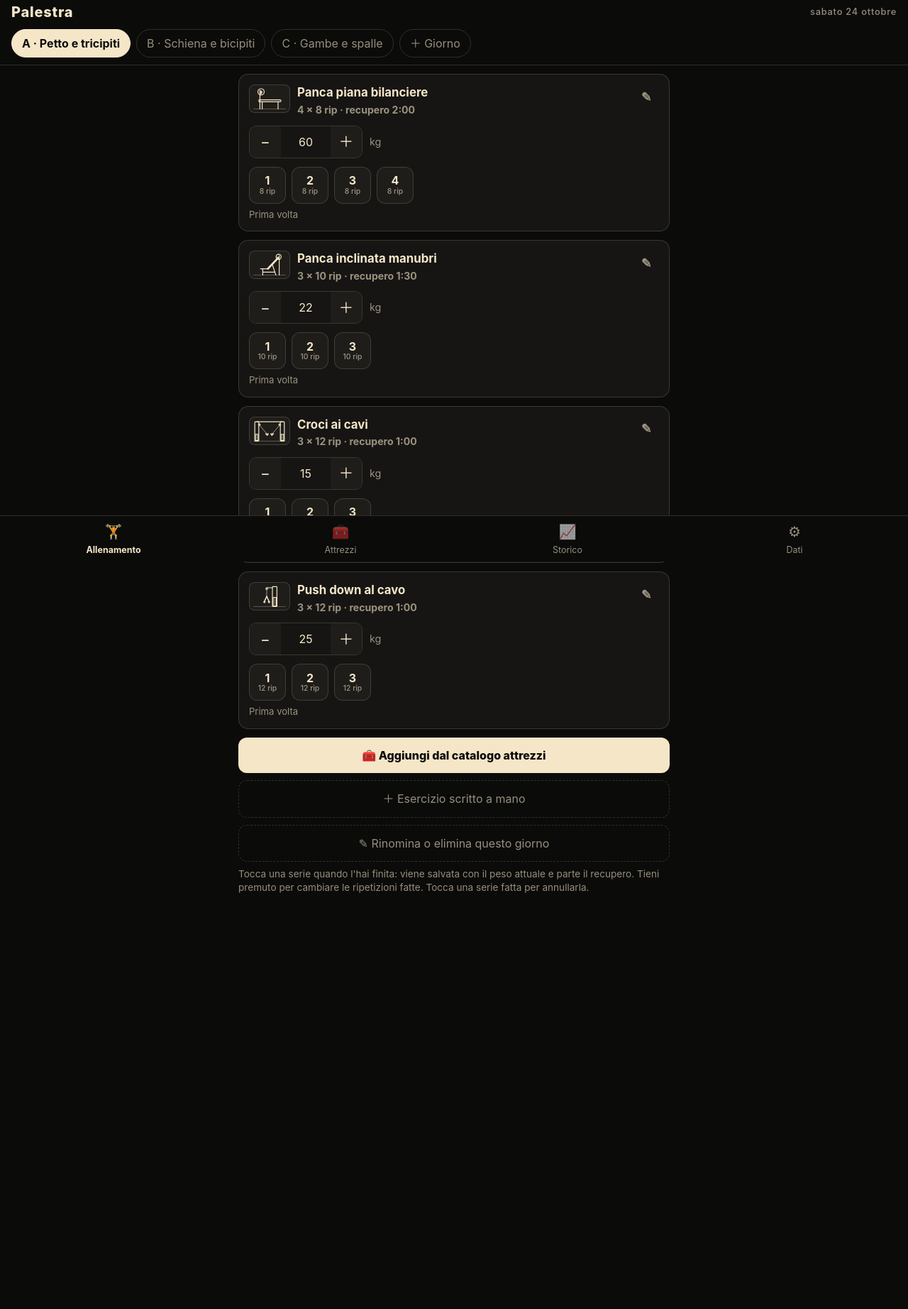
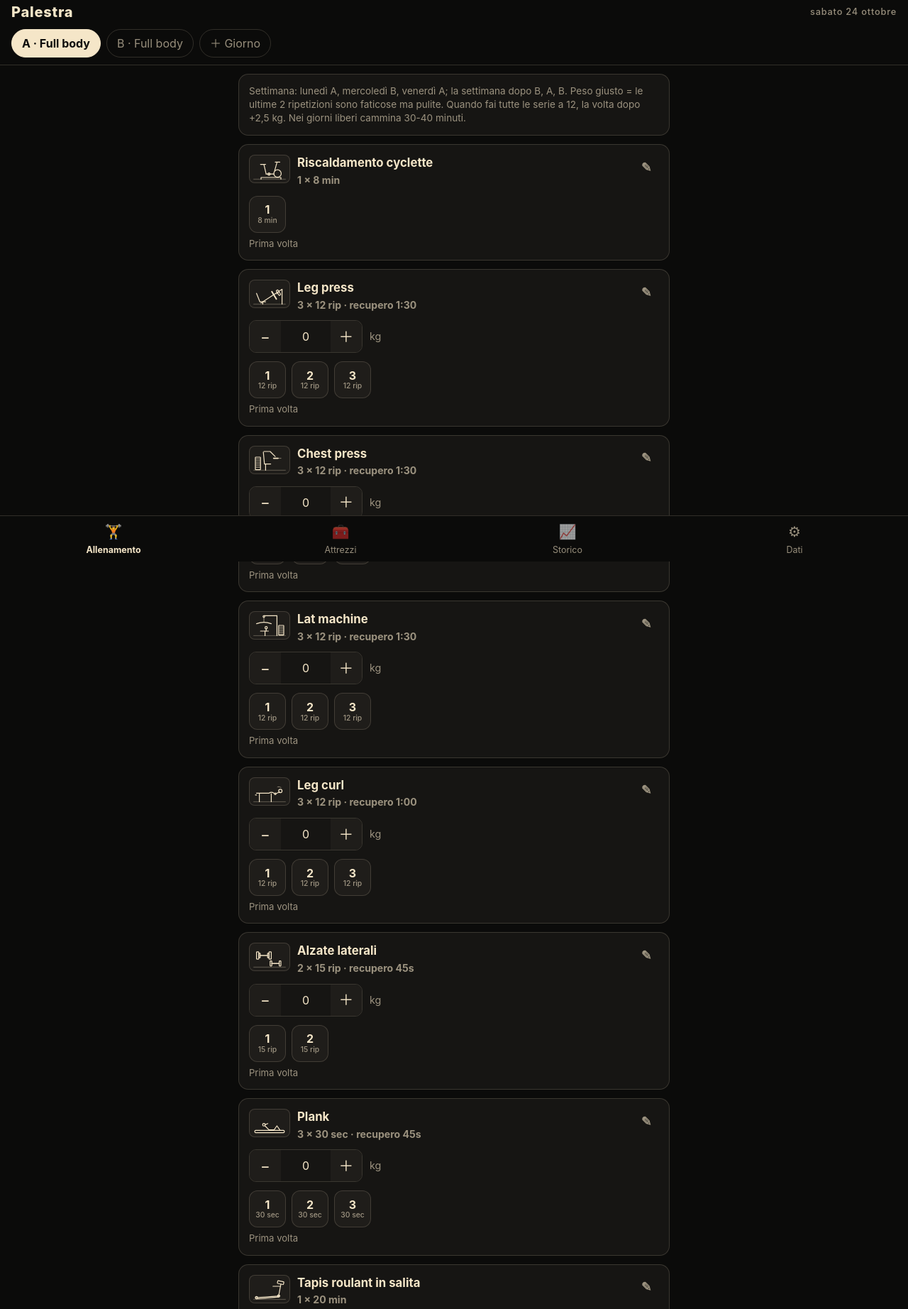
Before and after one commit to morenofx/stoicinkco, a plain HTML site: page palestra/index.html in a window 1280 px wide. Shown: the part 9-1853 px from the top of the page at 71% size. Before the commit the page ends 1441 px from the top, so only its background shows below. Drawn offline with Linux system fonts and the light colour scheme.

Commit message:
Palestra: scheda consigliata full body A/B per rimettersi in forma e dimagrire (pesi, cardio, nota settimana); si carica da sola se non ci sono allenamenti; SW v3
Co-Authored-By: Claude Opus 5.5 <noreply@anthropic.com>

```diff
--- a/palestra/index.html
+++ b/palestra/index.html
@@ -161,28 +161,45 @@
   const fmtDate = iso => new Date(iso + 'T12:00').toLocaleDateString('it-IT', { weekday: 'short', day: 'numeric', month: 'short' });
   const esc = s => String(s).replace(/[&<>"']/g, c => ({ '&': '&amp;', '<': '&lt;', '>': '&gt;', '"': '&quot;', "'": '&#39;' }[c]));
 
-  // scheda di partenza: Moreno la cambia dal telefono
-  const ex = (name, sets, reps, weight, rest) => ({ id: uid(), name, sets, reps, weight, rest });
-  const DEFAULT = () => ({
-    day: null,
-    days: [
-      { id: uid(), name: 'A · Petto e tricipiti', exercises: [
-        ex('Panca piana bilanciere', 4, 8, 60, 120), ex('Panca inclinata manubri', 3, 10, 22, 90),
-        ex('Croci ai cavi', 3, 12, 15, 60), ex('Push down al cavo', 3, 12, 25, 60) ] },
-      { id: uid(), name: 'B · Schiena e bicipiti', exercises: [
-        ex('Lat machine', 4, 10, 55, 90), ex('Rematore bilanciere', 4, 8, 50, 120),
-        ex('Pulley basso', 3, 12, 45, 60), ex('Curl manubri', 3, 10, 12, 60) ] },
-      { id: uid(), name: 'C · Gambe e spalle', exercises: [
-        ex('Squat', 4, 8, 70, 150), ex('Leg press', 3, 12, 140, 90),
-        ex('Lento avanti manubri', 3, 10, 16, 90), ex('Alzate laterali', 3, 15, 8, 45) ] }
-    ],
-    // log: { date: { exId: { name, sets: [{ reps, weight }] } } }
-    log: {}
-  });
+  // scheda di partenza: full body per rimettersi in forma e dimagrire, 3 volte a settimana.
+  // Moreno la cambia dal telefono. PLAN sale quando cambia la scheda consigliata.
+  const PLAN = 2;
+  const ex = (name, sets, reps, weight, rest, att, unit) => ({ id: uid(), name, sets, reps, weight, rest, ...(att ? { att } : {}), ...(unit ? { unit } : {}) });
+  const NOTE = 'Settimana: lunedì A, mercoledì B, venerdì A; la settimana dopo B, A, B. ' +
+    'Peso giusto = le ultime 2 ripetizioni sono faticose ma pulite. Quando fai tutte le serie a 12, la volta dopo +2,5 kg. ' +
+    'Nei giorni liberi cammina 30-40 minuti.';
+  const PLAN_DAYS = () => [
+    { id: uid(), name: 'A · Full body', note: NOTE, exercises: [
+      ex('Riscaldamento cyclette', 1, 8, 0, 0, 'cyclette', 'min'),
+      ex('Leg press', 3, 12, 0, 90, 'legpress'),
+      ex('Chest press', 3, 12, 0, 90, 'chestpress'),
+      ex('Lat machine', 3, 12, 0, 90, 'lat'),
+      ex('Leg curl', 3, 12, 0, 60, 'legcurl'),
+      ex('Alzate laterali', 2, 15, 0, 45, 'manubri'),
+      ex('Plank', 3, 30, 0, 45, 'tappetino', 'sec'),
+      ex('Tapis roulant in salita', 1, 20, 0, 0, 'tapis', 'min') ] },
+    { id: uid(), name: 'B · Full body', note: NOTE, exercises: [
+      ex('Riscaldamento tapis roulant', 1, 8, 0, 0, 'tapis', 'min'),
+      ex('Goblet squat', 3, 12, 0, 90, 'kettlebell'),
+      ex('Pulley basso', 3, 12, 0, 90, 'pulley'),
+      ex('Panca inclinata manubri', 3, 12, 0, 90, 'inclinata'),
+      ex('Shoulder press', 3, 12, 0, 60, 'shoulder'),
+      ex('Leg extension', 2, 15, 0, 60, 'legext'),
+      ex('Crunch', 3, 15, 0, 45, 'tappetino'),
+      ex('Ellittica', 1, 20, 0, 0, 'ellittica', 'min') ] }
+  ];
+  const DEFAULT = () => ({ planVer: PLAN, day: null, days: PLAN_DAYS(),
+    // log: { date: { exId: { name, unit, sets: [{ reps, weight }] } } }
+    log: {} });
 
   let S;
   try { S = JSON.parse(localStorage.getItem(KEY)) || DEFAULT(); } catch { S = DEFAULT(); }
   if (!S.days || !S.days.length) S = DEFAULT();
+  // scheda consigliata nuova: se non si e' ancora allenato la sostituisce, altrimenti la aggiunge davanti
+  if ((S.planVer || 1) < PLAN) {
+    S.days = Object.keys(S.log || {}).length ? [...PLAN_DAYS(), ...S.days] : PLAN_DAYS();
+    S.log ||= {}; S.planVer = PLAN; S.day = S.days[0].id;
+  }
   if (!S.day || !S.days.some(d => d.id === S.day)) S.day = S.days[0].id;
   const save = () => { try { localStorage.setItem(KEY, JSON.stringify(S)); } catch {} };
   // chiede al browser di non cancellare i dati quando lo spazio scarseggia
@@ -207,7 +224,7 @@
 
   function renderAllena() {
     const day = curDay(), log = S.log[todayISO()] || {};
-    let h = '';
+    let h = day.note ? `<div class="card"><p class="note" style="margin:0">${esc(day.note)}</p></div>` : '';
     if (!day.exercises.length) h += `<p class="empty">Nessun esercizio in questo giorno.</p>`;
     for (const e of day.exercises) {
       const done = (log[e.id] && log[e.id].sets) || [];
@@ -537,7 +554,7 @@
   function renderAll() { renderDays(); renderAllena(); if (!$('#v-attrezzi').classList.contains('hidden')) renderAttrezzi(); if (!$('#v-storico').classList.contains('hidden')) renderStorico(); if (!$('#v-dati').classList.contains('hidden')) renderDati(); }
 
   $('#today').textContent = new Date().toLocaleDateString('it-IT', { weekday: 'long', day: 'numeric', month: 'long' });
-  renderAll();
+  save(); renderAll();
   // se resta aperta oltre mezzanotte, il giorno nuovo parte pulito
   let lastDate = todayISO();
   document.addEventListener('visibilitychange', () => { if (!document.hidden && todayISO() !== lastDate) { lastDate = todayISO(); location.reload(); } });
--- a/palestra/sw.js
+++ b/palestra/sw.js
@@ -1,6 +1,6 @@
 // Service worker della palestra: tiene la pagina sul telefono per usarla offline.
 // A ogni modifica dei file cambia VER, cosi' il telefono scarica la versione nuova.
-const VER = 'palestra-v2';
+const VER = 'palestra-v3';
 const FILES = ['./', './index.html', './attrezzi.js', './manifest.json', './icon-192.png', './icon-512.png', './icon-maskable-512.png', './apple-touch-icon.png'];
 
 self.addEventListener('install', e => {
```
